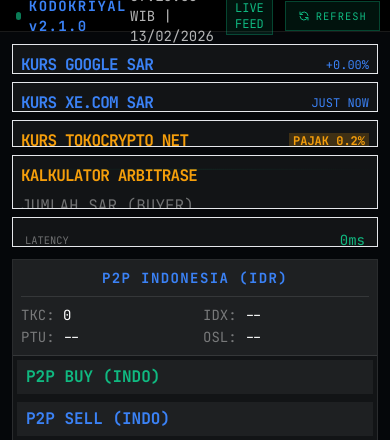
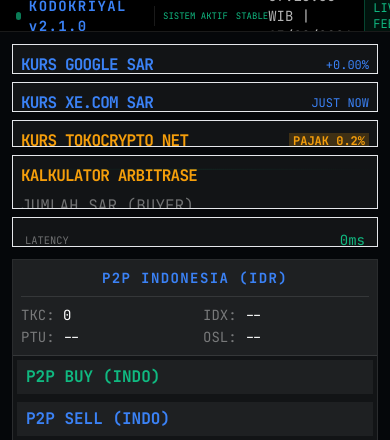
Before and after one commit to iqbaalfrm/RiyalGo, a Flask app: page / in a window 390 px wide. Shown: the top 440 px of the page. Run offline with Flask 3, Linux system fonts and the light colour scheme; data that the repository does not hold is empty; some libraries are stand-ins or nearby versions.

Commit message:
fix(ui): unhide all header elements on mobile

```diff
--- a/templates/index.html
+++ b/templates/index.html
@@ -80,16 +80,16 @@
 <body class="h-screen flex flex-col overflow-hidden text-sm">
 
     <!-- BEGIN: TopBar -->
-    <header class="h-8 bg-black border-b border-white/10 flex items-center justify-between px-4 shrink-0"
+    <header class="h-8 bg-black overflow-x-auto no-scrollbar border-b border-white/10 flex items-center justify-between px-4 shrink-0"
         data-purpose="main-header">
         <div class="flex items-center gap-6">
             <div class="flex items-center gap-2">
                 <span class="w-2 h-2 rounded-full bg-neon-green animate-pulse"></span>
                 <span class="font-bold tracking-widest text-cyber-blue">KODOKRIYAL v2.1.0</span>
             </div>
-            <div class="hidden md:flex items-center gap-4 text-white/50 border-l border-white/10 pl-4">
-                <span>STATUS: <span id="system-status" class="text-neon-green">SISTEM AKTIF</span></span>
-                <span>KONEKSI BINANCE: <span id="binance-status" class="text-neon-green">STABLE</span></span>
+            <div class="flex items-center gap-2 md:gap-4 text-white/50 border-l border-white/10 pl-2 md:pl-4 text-[9px] md:text-xs whitespace-nowrap">
+                <span><span class="hidden sm:inline">STATUS: </span><span id="system-status" class="text-neon-green">SISTEM AKTIF</span></span>
+                <span><span class="hidden sm:inline">BINANCE: </span><span id="binance-status" class="text-neon-green">STABLE</span></span>
             </div>
         </div>
         <div class="flex items-center gap-3 text-white/70">
```
